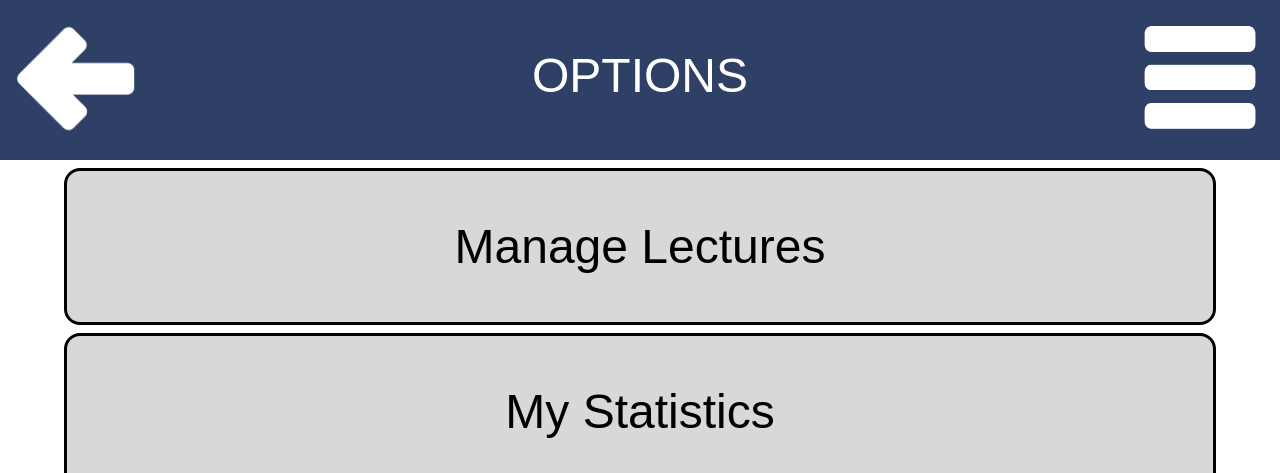
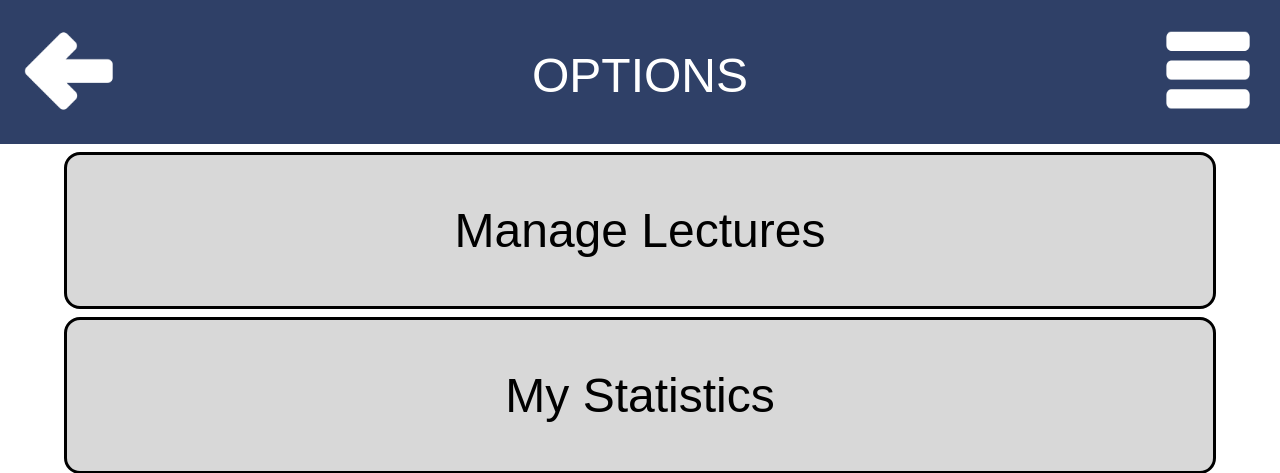
Before and after one commit to albrechtjan/workload, a Django app: template server-side/workload/workloadApp/templates/workloadApp/options.html in a window 1280 px wide. Shown: the top 473 px of the page. Run offline with Django 3.2, Linux system fonts and the light colour scheme; the template is opened without the code that fills it, so the values that code supplies are empty; parts of the project's set-up code (start-up, migrations or seed data) failed here and were passed over.

Commit message:
made header a bit smaller again

```diff
--- a/server-side/workload/workloadApp/static/workloadApp/default.css
+++ b/server-side/workload/workloadApp/static/workloadApp/default.css
@@ -20,35 +20,35 @@ flex: 1;
 
 #header{
 	background-color: #2F4067;
-	height: 10em;
+	height: 9em;
 	width: 100%;
 	color: white;
 	overflow: hidden; /*this is supposed to cause a block formatting context where all elements are vertically aligned, but I do not see this happening*/
 }
 
 .iconButton{
-	width: 10em;
-	height: 10em;
+	width: 9em;
+	height: 9em;
 	float: right;
 }
 
 .iconButtonGraphic{
-	height: 8em;
-	width: 8em;
-	padding: 1em;
+	height: 6em;
+	width: 6em;
+	padding: 1.5em;
 }
 
 #homeButton{
-	height: 10em;
-	width: 10em;
+	height: 9em;
+	width: 9em;
 	float: left;
 }
 
 
 #homeButtonGraphic{
-	padding: 1em;
-	height: 8em;
-	width: 8em;
+	padding: 1.5em;
+	height: 6em;
+	width: 6em;
 }
 
 #content{
@@ -95,7 +95,7 @@ footer a {
 }
 
 #title{
-	margin: 0.2em 0.333333em;
+	margin: 0.15em 0.333333em;
 	font-size: 6em;
 	float: left;
 }
```
Also changed, not shown: 1 other file.
